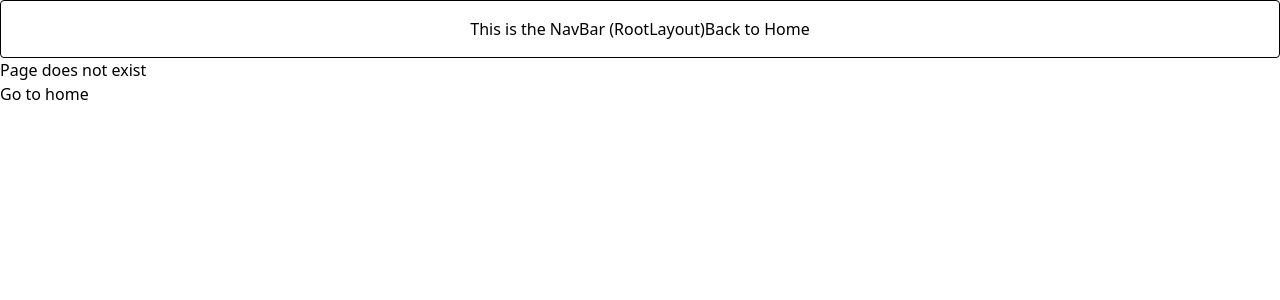
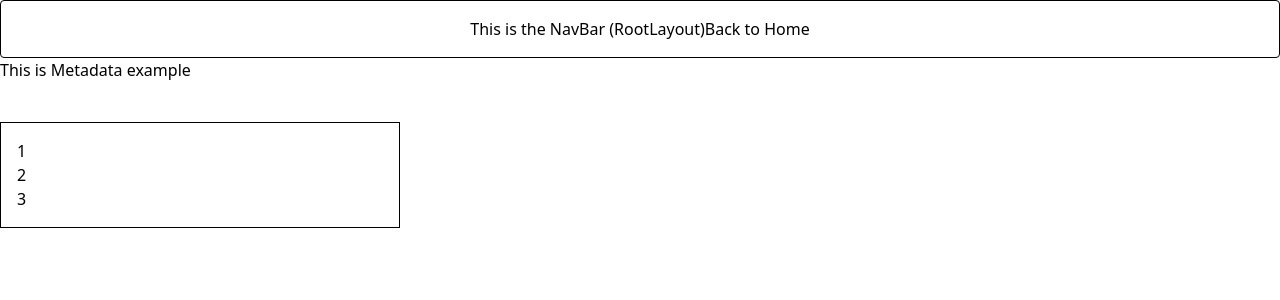
Before and after one commit to aryan19926/next-full, a Next.js app: page /metadata in a window 1280 px wide. Before the commit this address had no page. Shown: the top 300 px of the page. Built offline with nearby package versions, Linux system fonts and the light colour scheme.

Commit message:
generate dynamic metadata

```diff
--- /dev/null
+++ b/src/app/metadata/[slug]/page.tsx
@@ -0,0 +1,33 @@
+import type { Metadata } from "next";
+
+const Sampledata = {
+    1: {
+        title: "One"
+    },
+    2: {
+        title: "Two"
+    },
+    3: {
+        title: "Three"
+    }
+}
+
+
+export async function generateMetadata({ params }: { params: Promise<{ slug: number }> }): Promise<Metadata> {
+    const { slug } = await params;
+    return {
+        title: Sampledata[slug as keyof typeof Sampledata].title,
+        description: Sampledata[slug as keyof typeof Sampledata].title
+    }
+}
+
+
+export default async function DynamicMetaData({ params }: { params: Promise<{ slug: string }> }) {
+
+    const { slug } = await params;
+
+    return (<div>
+        <h1>Dynamic Metadata</h1>
+    </div>);
+
+}
--- /dev/null
+++ b/src/app/metadata/page.tsx
@@ -0,0 +1,23 @@
+import { Metadata } from "next"
+import Link from 'next/link'
+
+export const metadata: Metadata = {
+
+    title: 'My Blog',
+    description: 'Static Metadata example',
+}
+
+
+export default function () {
+    return (<div>
+        <h1>This is Metadata example</h1>
+        <div className="border-1 mt-10 w-100 p-4">
+            <ol>
+                <li><Link href={`/metadata/${1}`}>1</Link></li>
+                <li> <Link href={`/metadata/2`}>2</Link></li>
+                <li> <Link href={`/metadata/3`}>3</Link></li>
+
+            </ol>
+        </div>
+    </div>)
+}
--- a/src/app/profile/page.tsx
+++ b/src/app/profile/page.tsx
@@ -9,7 +9,7 @@ export default function Profile() {
     const searchParams = useSearchParams();
 
     console.log(searchParams.get('name'));  // http://localhost:3000/profile?name=aryan
-    console.log(searchParams.getAll('name'));
+    console.log(searchParams.getAll('name')); //http://localhost:3000/profile?name=aryan&name=veru
 
 
     const handleClick = () => {
```
Also changed, not shown: Theory(next-server).js (added, +97 -0 lines).
